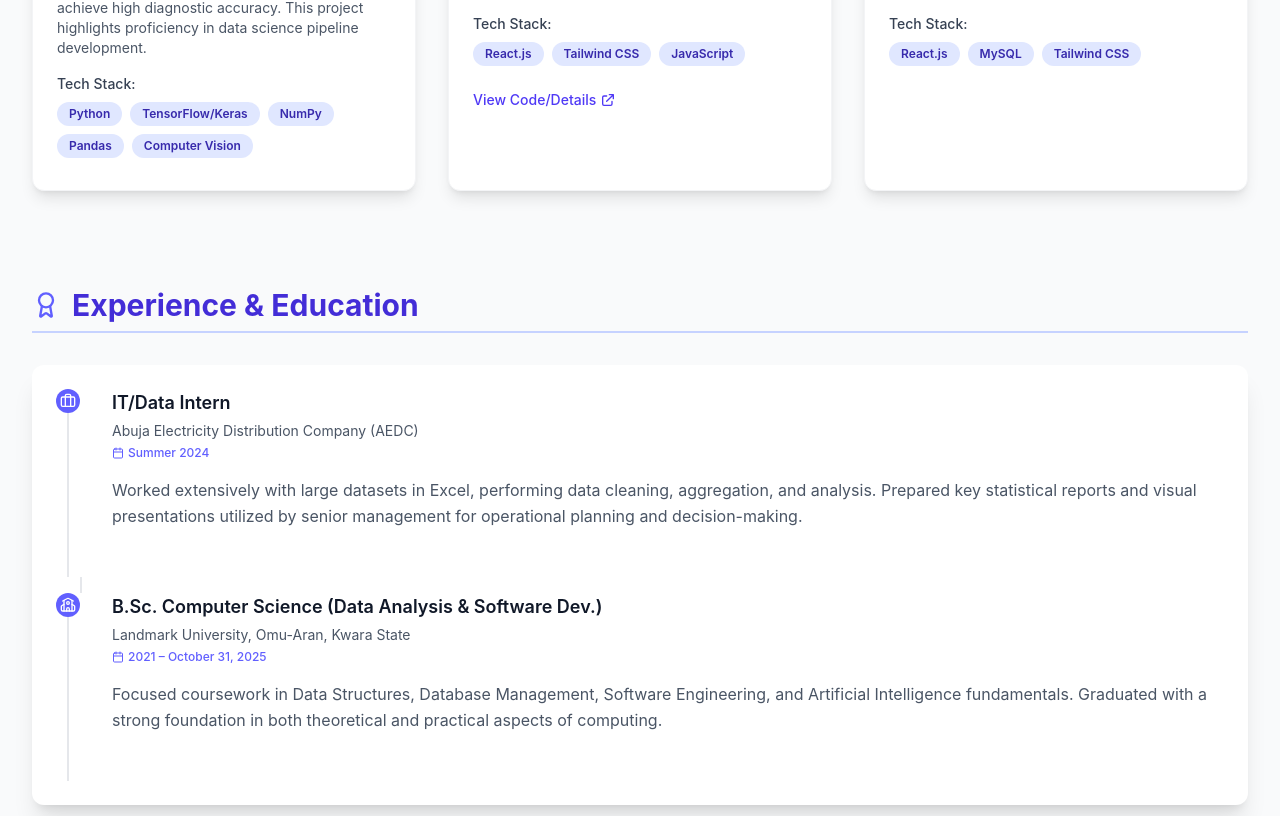
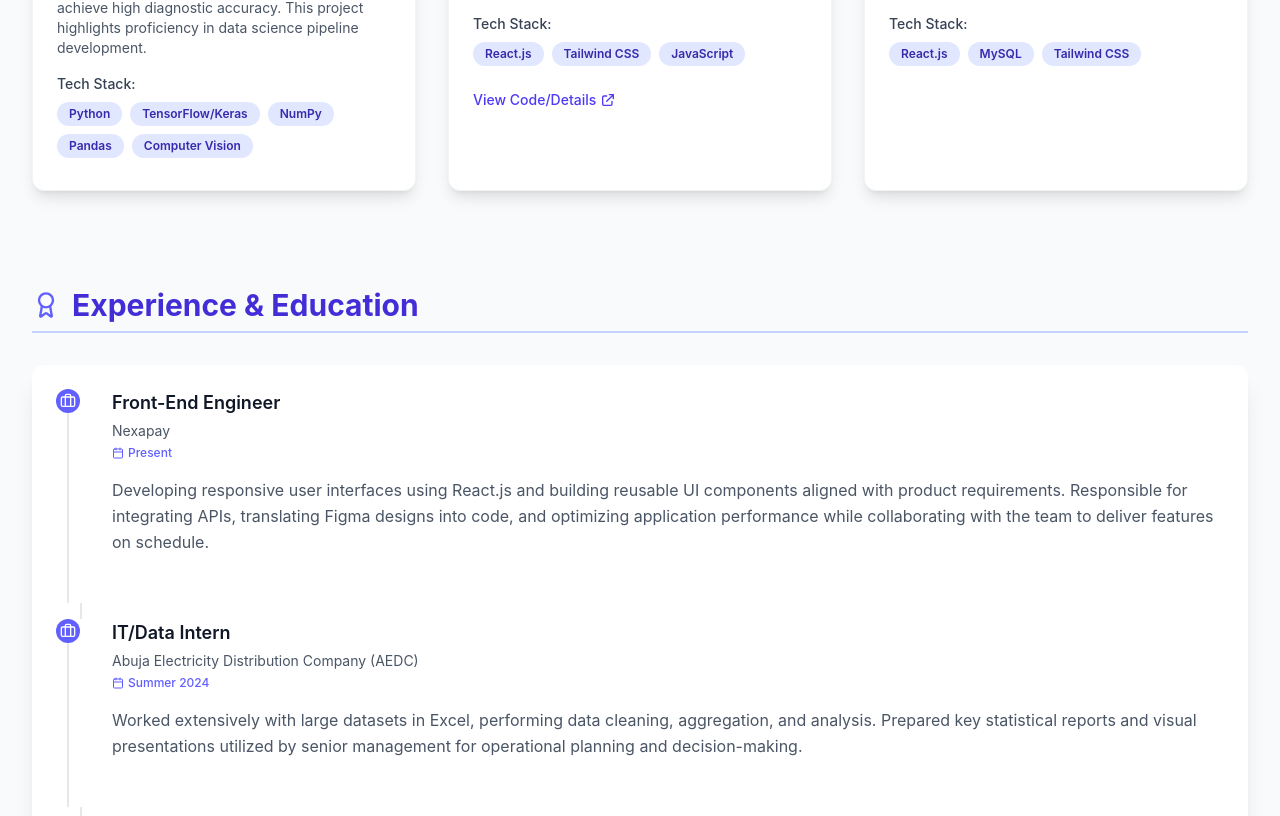
Before and after one commit to tobiSticks/my-portfolio, a React app: page / in a window 1280 px wide. Shown: the part 1249-2065 px from the top of the page. Built offline with nearby package versions, Linux system fonts and the light colour scheme; the HTML template or start-up script is replaced by a standard one.

Commit message:
feat: Add Nexapay experience

```diff
--- a/src/App.jsx
+++ b/src/App.jsx
@@ -33,7 +33,7 @@ const portfolioData = {
 
   skills: {
     languages: ["JavaScript (React)", "Python", "SQL", "Excel (Advanced)"],
-    frameworks: ["React.js", "Tailwind CSS (Learning)", "TypeScript (Learning)"],
+    frameworks: ["React.js", "Tailwind CSS", "TypeScript "],
     databases: ["MySQL"],
     tools: ["Git", "GitHub", "Jupyter Notebooks"],
     concepts: ["Data Structures & Algorithms", "Data Analysis", "Predictive Modeling", "OOP"],
@@ -70,6 +70,14 @@ const portfolioData = {
   ],
 
   experience: [
+    {
+      type: "Work",
+      role: "Front-End Engineer",
+      organization: "Nexapay",
+      date: "Present",
+      description: "Developing responsive user interfaces using React.js and building reusable UI components aligned with product requirements. Responsible for integrating APIs, translating Figma designs into code, and optimizing application performance while collaborating with the team to deliver features on schedule.",
+      icon: Briefcase,
+    },
     {
       type: "Internship",
       role: "IT/Data Intern",
```
